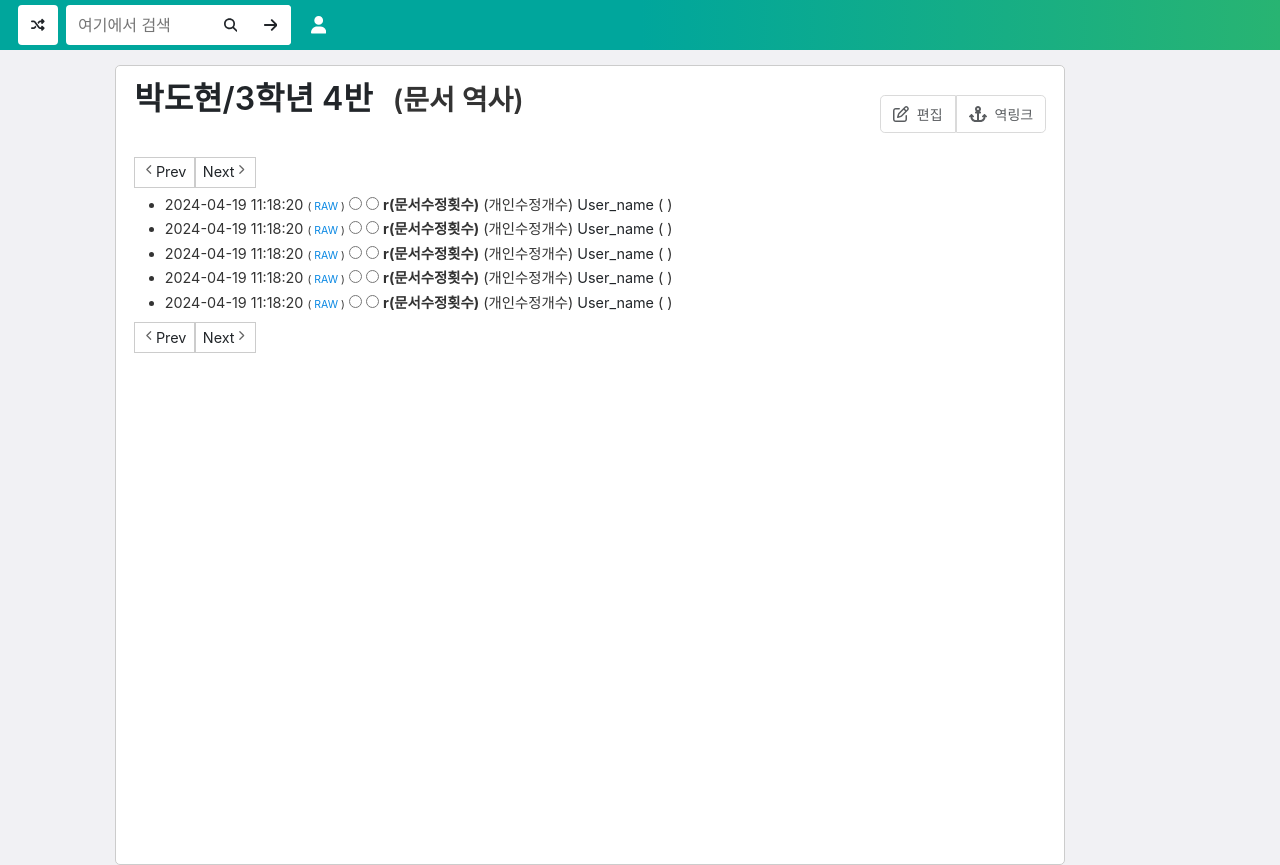
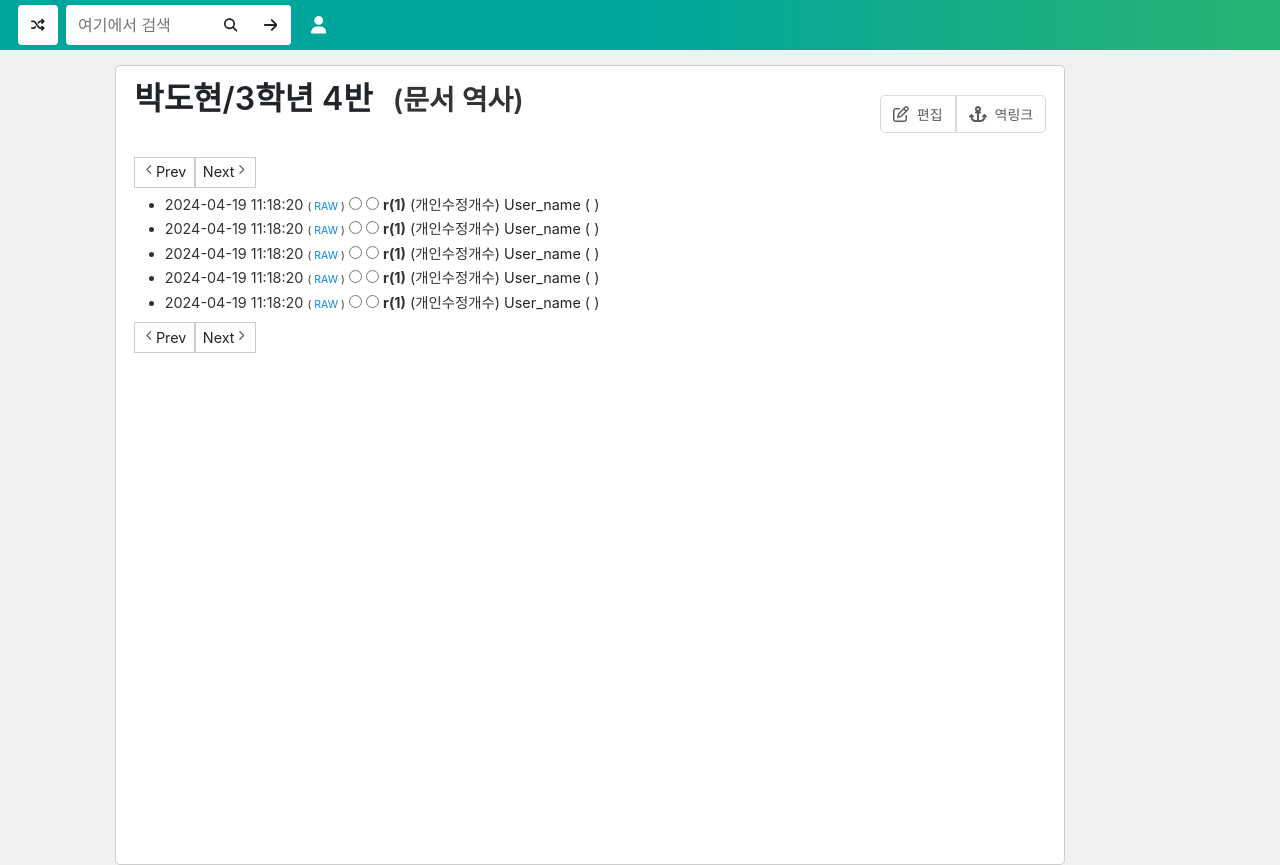
Before and after one commit to Coodi419/WP_Wiki, a Svelte app: page /history in a window 1280 px wide. Built offline with nearby package versions, Linux system fonts and the light colour scheme.

Commit message:
101_history

```diff
--- a/src/components/History/HistoryArticle.svelte
+++ b/src/components/History/HistoryArticle.svelte
@@ -3,7 +3,7 @@
         '', '', '', '', ''
     ]
 
-    const 유도현병신장애인 = true;
+    const 문서수정횟수 = 1;
 </script>
 
 <article>
@@ -47,7 +47,7 @@
                         </span>
                         <input data-v-29e095ff="" type="radio" name="rev" value="680" style="visibility: visible;">
                         <input data-v-29e095ff="" type="radio" name="rev" value="680" style="visibility: visible;">
-                        <strong>r&#40;문서수정횟수&#41;</strong>
+                        <strong>r&#40;{문서수정횟수}&#41;</strong>
                         <span>&#40;개인수정개수&#41;</span>
                         <div aria-describedby="popover_tzwv0p6jql" class="trigger" style="display: inline-block;"><a class="JlqMeHuq">User_name</a></div>
                         &#40;
```
